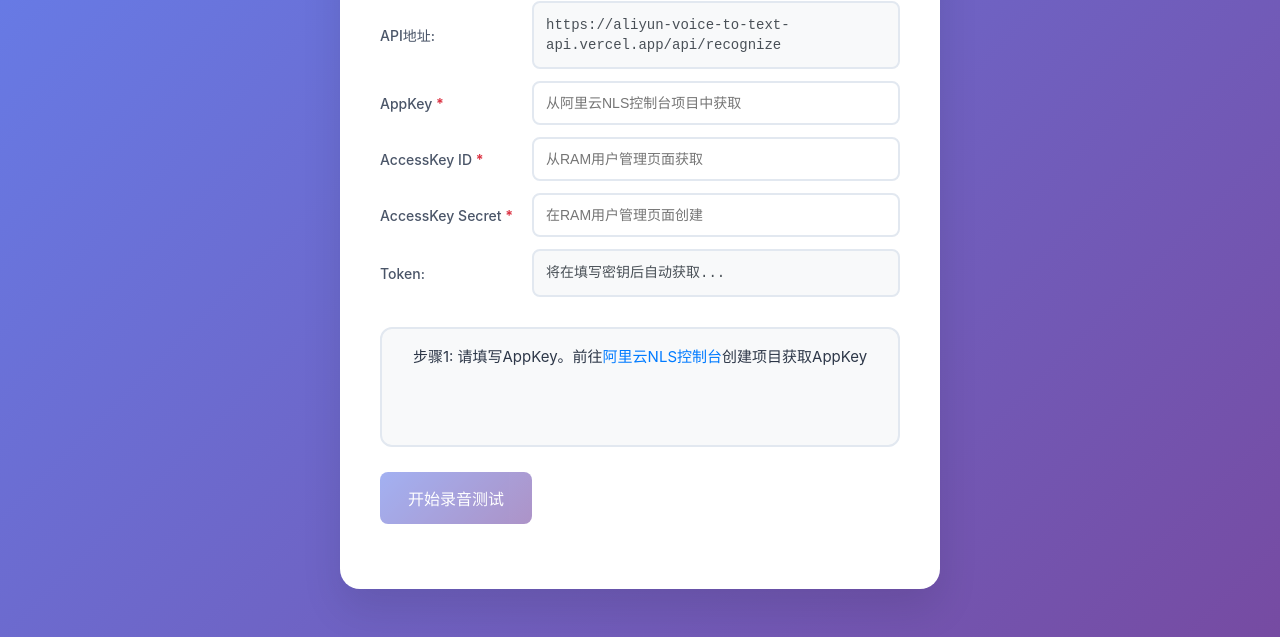
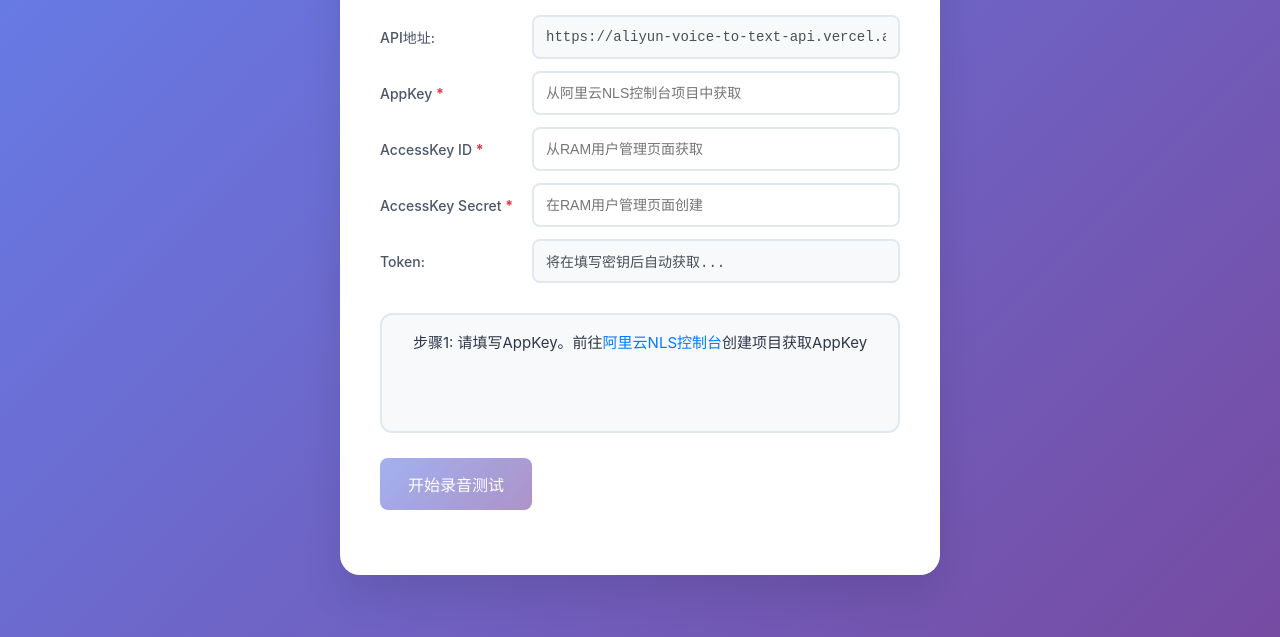
Before and after one commit to WuKunhuan163/aliyun_voice_to_text_api, a website: page index.html in a window 1280 px wide. Shown: the part 163-800 px from the top of the page. Drawn offline with Linux system fonts and the light colour scheme.

Commit message:
refactor: 将所有span改为disabled input，确保样式完全一致
- HTML: API地址和Token字段改为disabled readonly input
- JS: 更新tokenField操作从textContent改为value
- CSS: 简化样式，所有表单字段现在都是input
- CSS: 添加:not([disabled])选择器，只对可编辑input应用focus效果
- 解决span和input宽度不一致的问题
- 统一所有表单字段的外观和行为

```diff
--- a/assets/scripts/main.js
+++ b/assets/scripts/main.js
@@ -132,7 +132,7 @@ class VoiceRecognitionTester {
             await this.getTokenAutomatically(appKey, accessKeyId, accessKeySecret);
         } else {
             // 清除Token和状态
-            this.tokenField.textContent = '将在填写密钥后自动获取...';
+            this.tokenField.value = '将在填写密钥后自动获取...';
             this.tokenField.classList.remove('has-token');
             this.recordButton.disabled = true;
             this.currentToken = null;
@@ -162,7 +162,7 @@ class VoiceRecognitionTester {
 
             if (result.success) {
                 this.currentToken = result.token;
-                            this.tokenField.textContent = result.token;
+                            this.tokenField.value = result.token;
             this.tokenField.classList.add('has-token');
                 this.showStatus('Token获取成功，可以开始录音', 'success');
                 this.recordButton.disabled = false;
@@ -173,7 +173,7 @@ class VoiceRecognitionTester {
 
         } catch (error) {
             console.error('Token获取失败:', error);
-            this.tokenField.textContent = '获取失败，请检查密钥信息';
+            this.tokenField.value = '获取失败，请检查密钥信息';
             this.tokenField.classList.remove('has-token');
             this.showStatus(`Token获取失败: ${error.message}`, 'error');
             this.recordButton.disabled = true;
--- a/assets/stylesheets/main.css
+++ b/assets/stylesheets/main.css
@@ -72,8 +72,7 @@ h1 {
 }
 
 /* 表单字段通用样式 */
-.form-group input,
-.form-group .readonly-field {
+.form-group input {
     flex: 1;
     padding: 12px;
     border: 2px solid #e2e8f0;
@@ -81,28 +80,21 @@ h1 {
     font-size: 14px;
     box-sizing: border-box; /* 确保padding包含在宽度内 */
     max-width: 100%; /* 确保不超出容器 */
-}
-
-/* input特定样式 */
-.form-group input {
     transition: border-color 0.3s;
 }
 
-.form-group input:focus {
+/* 可编辑input的focus效果 */
+.form-group input:not([disabled]):focus {
     outline: none;
     border-color: #667eea;
 }
 
 /* readonly-field特定样式 */
-.form-group .readonly-field {
+.form-group input.readonly-field {
     background: #f8f9fa;
     color: #495057;
     font-family: monospace;
-    display: block;
-    min-height: 20px; /* 确保空内容时也有一致的高度 */
-    line-height: 20px;
-    word-wrap: break-word; /* 防止长文本溢出 */
-    overflow-wrap: break-word; /* 现代浏览器支持 */
+    cursor: default;
 }
 
 .readonly-field.has-token {
--- a/index.html
+++ b/index.html
@@ -13,10 +13,10 @@
 
         <!-- API配置区域 -->
         <div class="config-section">
-            <div class="form-group">
+                <div class="form-group">
                 <label>API地址:</label>
-                <span class="readonly-field">https://aliyun-voice-to-text-api.vercel.app/api/recognize</span>
-            </div>
+                <input type="text" value="https://aliyun-voice-to-text-api.vercel.app/api/recognize" disabled readonly class="readonly-field">
+                </div>
 
 
             <div class="form-group">
@@ -34,7 +34,7 @@
 
             <div class="form-group">
                 <label>Token:</label>
-                <span id="tokenField" class="readonly-field">将在填写密钥后自动获取...</span>
+                <input type="text" id="tokenField" value="将在填写密钥后自动获取..." disabled readonly class="readonly-field">
             </div>
         </div>
 
```
